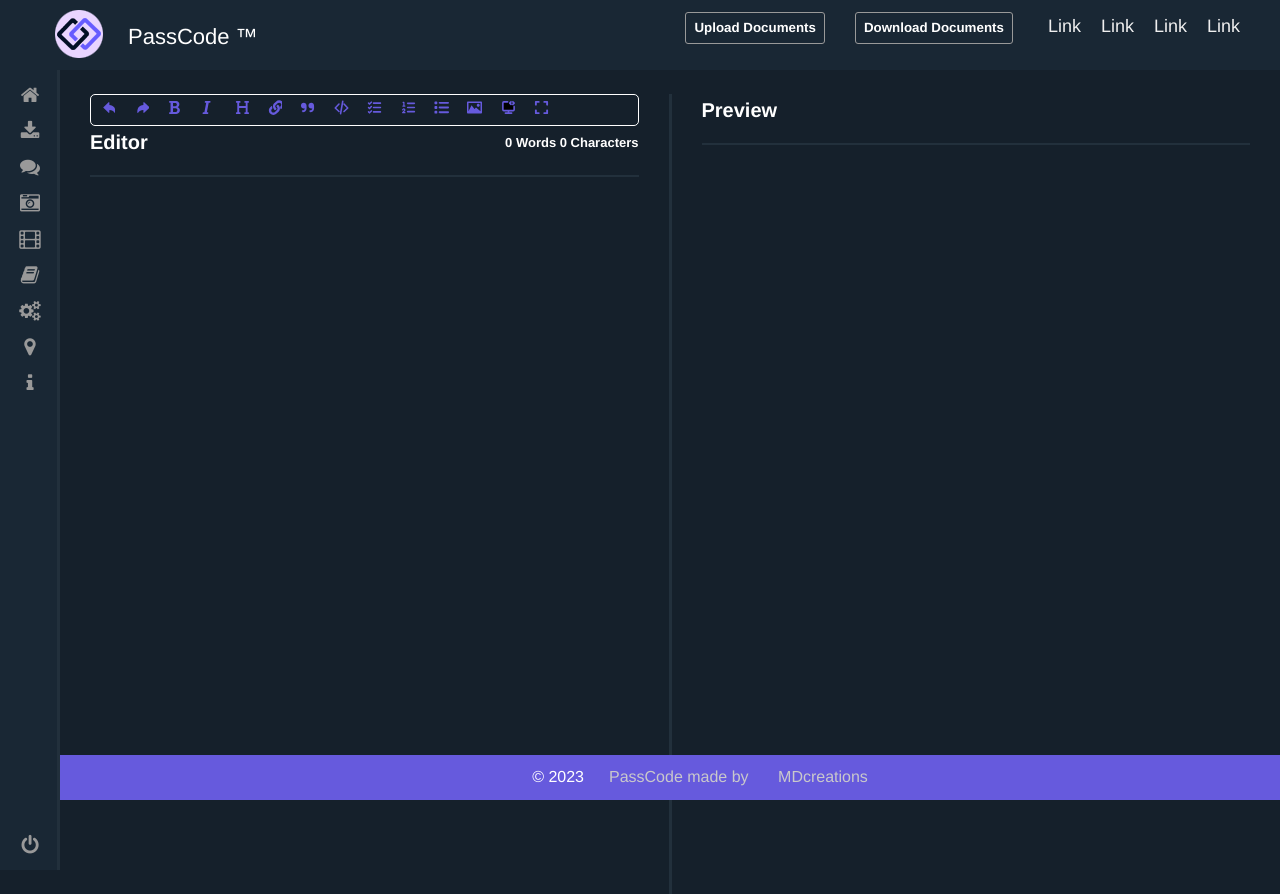
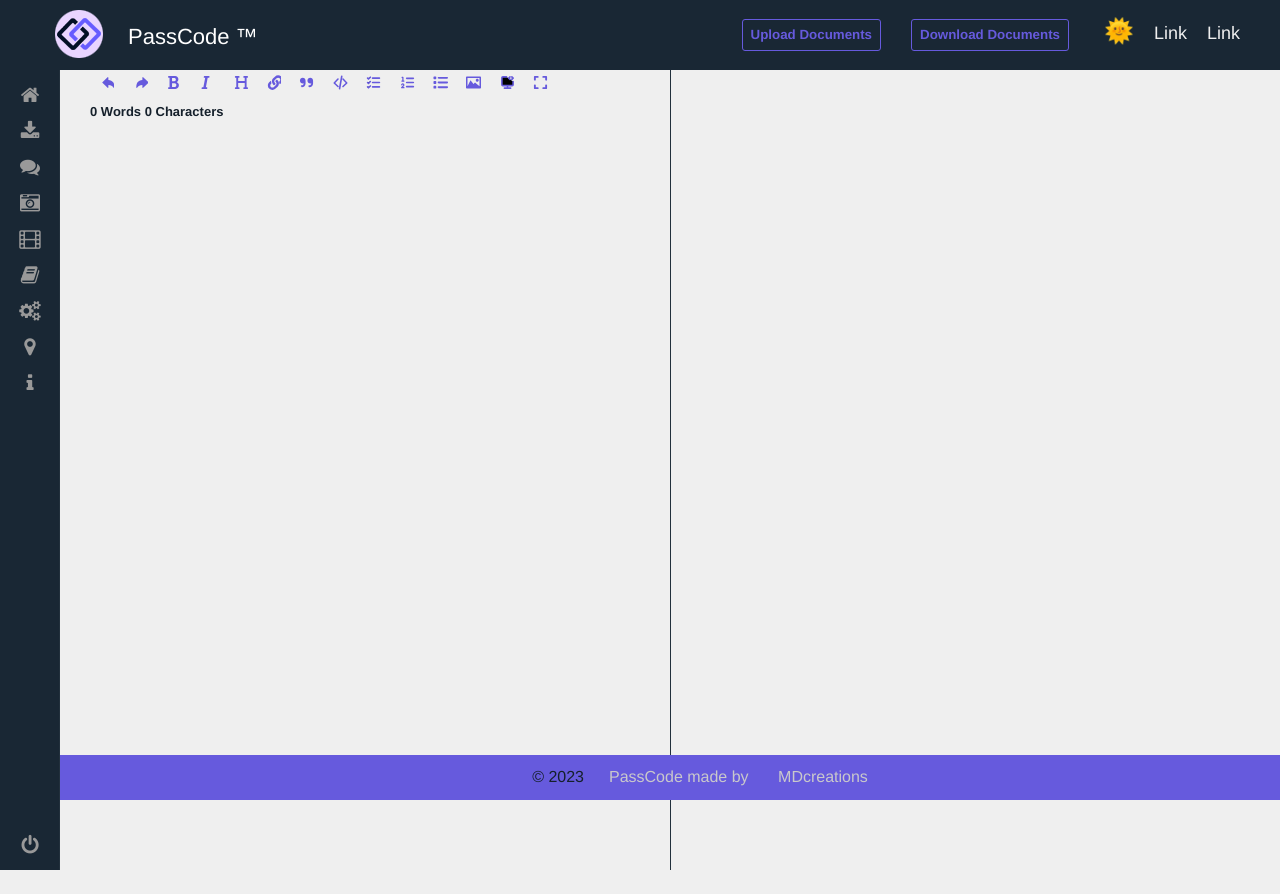
Before and after one commit to adpdaw/PASS-FRONT, a React (Create React App) app: page / in a window 1280 px wide. After the commit the page ends 870 px from the top, so only its background shows below. Built offline with nearby package versions, Linux system fonts and the light colour scheme.

Commit message:
Modo light implementado, mejoras en css

```diff
--- a/src/components/commands/All.js
+++ b/src/components/commands/All.js
@@ -1,7 +1,6 @@
 import { useMarkdown } from "../../provider/markdown-provider";
 import React from "react";
 import Bold from "./Bold";
-
 import Undo from "./Undo";
 import Redo from "./Redo";
 import Italic from "./Italic";
@@ -17,9 +16,10 @@ import Code from "./Code";
 import FullScreen from "./FullScreen";
 
 const All = () => {
+
   return (
     <div className="all">
-      <div className="titleBarWrap">
+      <div className="titleBarWrap" >
         <Undo />
         <Redo />
         <Bold />
--- a/src/components/commands/toolbar.css
+++ b/src/components/commands/toolbar.css
@@ -14,10 +14,10 @@
 }
 
 .all{
-    border:1px solid;
+    /* border:1px solid; */
     width: auto;
     height: auto;
-    border-radius: 5px;
+    /* border-radius: 5px; */
 }
 
 button {
@@ -28,7 +28,9 @@ button {
 }
 
 button:hover{
-    color: var(--white);
+
+    background-color: var(--secondary);
+    border-radius: 4px;
 }
 
   button[aria-label]:focus:after,
--- a/src/components/editor/editor.css
+++ b/src/components/editor/editor.css
@@ -2,15 +2,12 @@
     display: flex;
     flex-direction: column;
     height: 100%;
-
-
-
 }
 
 .editor{
     width: 100%;
     flex-grow: 1;
-    color: #fff;
+    color: inherit;
     margin-bottom: 20px;
     outline: none;
     appearance: none;
@@ -19,3 +16,16 @@
     border: none;
     font-size: calc(1rem);
 }
+
+.editor .light{
+    width: 100%;
+    flex-grow: 1;
+
+    margin-bottom: 20px;
+    outline: none;
+    appearance: none;
+    background: none;
+    resize: none;
+    border: none;
+    font-size: calc(1rem);
+}
--- a/src/components/main-layout/mainLayout.css
+++ b/src/components/main-layout/mainLayout.css
@@ -10,5 +10,5 @@
 }
 
 .mainLayout__col:not(:last-child){
-    border-right: 3px solid var(--dark);
+    border-right: 1px solid var(--dark);
 }
--- a/src/components/navBar/NavBar.js
+++ b/src/components/navBar/NavBar.js
@@ -1,11 +1,31 @@
 import { useMarkdown } from "../../provider/markdown-provider";
-import React, { useState, useRef} from 'react';
+import React, { useState, useRef, useEffect} from 'react';
 import './navBar.css';
 import logo from '../../img/favicon.png';
 
 const NavBar = () =>{
 
     const [markdown, setMarkdown] = useMarkdown();
+    const [mode, setMode] = useState('light');
+
+
+    // Cambia el modo al montar/desmontar el componente
+  useEffect(() => {
+    const savedMode = localStorage.getItem('mode');
+    if (savedMode) {
+      setMode(savedMode);
+    }
+  }, []);
+
+  useEffect(() => {
+    localStorage.setItem('mode', mode);
+    document.body.className = mode;
+  }, [mode]);
+
+  // Cambia el modo al hacer clic en el botón
+  function toggleMode() {
+    setMode(mode === 'light' ? 'dark' : 'light');
+  }
 
     const updateMarkdown = (event) =>{
         const value = event.target.value;
@@ -59,8 +79,7 @@ const NavBar = () =>{
     <input className="inputNav" aria-label="File browser" type="'text/plain'" onClick={downloadFile} />
     <span className="file-customDownload"></span>
     </label>
-    <li>Link</li>
-    <li>Link</li>
+    <li onClick={toggleMode} className="btn-mode" >{mode === 'light' ? '🌞' : '🌚'}</li>
     <li>Link</li>
     <li>Link</li>
   </ul>
--- a/src/components/navBar/navBar.css
+++ b/src/components/navBar/navBar.css
@@ -1,92 +1,3 @@
-/* .nav {
-    height: 50px;
-    width: 100%;
-    background-color: var(--darker) ;
-    position: relative;
-  }
-
-  .nav > .nav-header {
-    display: inline;
-  }
-
-  .nav > .nav-header > .nav-title {
-    display: inline-block;
-    font-size: 22px;
-    color: #fff;
-    padding: 10px 10px 10px 10px;
-  }
-
-  .nav > .nav-btn {
-    display: none;
-  }
-
-  .nav > .nav-links {
-    display: inline;
-    float: right;
-    font-size: 18px;
-    z-index: 100000;
-  }
-
-  .nav > .nav-links > a {
-    display: inline-block;
-    padding: 13px 10px 13px 10px;
-    text-decoration: none;
-    color: #efefef;
-  }
-
-  .nav > .nav-links > a:hover {
-    background-color: rgba(0, 0, 0, 0.3);
-  }
-
-  .nav > #nav-check {
-    display: none;
-  }
-
-  @media (max-width:600px) {
-    .nav > .nav-btn {
-      display: inline-block;
-      position: absolute;
-      right: 0px;
-      top: 0px;
-    }
-    .nav > .nav-btn > label {
-      display: inline-block;
-      width: 50px;
-      height: 50px;
-      padding: 13px;
-    }
-    .nav > .nav-btn > label:hover,.nav  #nav-check:checked ~ .nav-btn > label {
-      background-color: rgba(0, 0, 0, 0.3);
-    }
-    .nav > .nav-btn > label > span {
-      display: block;
-      width: 25px;
-      height: 10px;
-      border-top: 2px solid #eee;
-    }
-    .nav > .nav-links {
-      position: absolute;
-      display: block;
-      width: 100%;
-      background-color: #333;
-      height: 0px;
-      transition: all 0.3s ease-in;
-      overflow-y: hidden;
-      top: 50px;
-      left: 0px;
-    }
-    .nav > .nav-links > a {
-      display: block;
-      width: 100%;
-    }
-    .nav > #nav-check:not(:checked) ~ .nav-links {
-      height: 0px;
-    }
-    .nav > #nav-check:checked ~ .nav-links {
-      height: calc(100vh - 50px);
-      overflow-y: auto;
-    }
-  } */
 
   /* Nuevo css */
   .nav {
@@ -173,6 +84,10 @@
     display: none;
   }
 
+  .btn-mode{
+    font-size: 1.5rem;
+  }
+
 /* Button Upload Document */
 input[type="file"] {
   display: none;
@@ -185,7 +100,7 @@ input[type="file"] {
   content: 'Upload Documents';
   display: inline-block;
   /* background: linear-gradient(top, #f9f9f9, #e3e3e3); */
-  border: 1px solid #999;
+  border: 1px solid var(--primary);
   border-radius: 3px;
   padding: 5px 8px;
   outline: none;
@@ -195,10 +110,11 @@ input[type="file"] {
   font-weight: 700;
   font-size: 10pt;
   margin-left: 5px;
+  color: var(--primary);
 }
 .file-custom:hover::before {
-  border-color: #b07ff0;
-  color: #b07ff0;
+  border-color: var(--white);
+  color: var(--white);
 }
 /* .file-custom:active::before {
   background: -webkit-linear-gradient(top, #e3e3e3, #f9f9f9);
@@ -217,7 +133,7 @@ input[type="'text/plain'"] {
   content: 'Download Documents';
   display: inline-block;
   /* background: linear-gradient(top, #f9f9f9, #e3e3e3); */
-  border: 1px solid #999;
+  border: 1px solid  var(--primary);
   border-radius: 3px;
   padding: 5px 8px;
   outline: none;
@@ -227,25 +143,19 @@ input[type="'text/plain'"] {
   font-weight: 700;
   font-size: 10pt;
   margin-left: 5px;
+  color: var(--primary);
 }
+
 .file-customDownload:hover::before {
-  border-color: #b07ff0;
-  color: #b07ff0;
+  border-color: var(--white);
+  color: var(--white);
 }
 .file-customDownload:active::before {
   background: -webkit-linear-gradient(top, #e3e3e3, #f9f9f9);
 }
 /* End Button Upload Document */
 
-
-
-
-
-
-
-
-
-  @media (max-width:750px) {
+  @media (max-width:850px) {
     .nav > .nav-btn {
       display: inline-block;
       position: absolute;
@@ -259,7 +169,7 @@ input[type="'text/plain'"] {
       padding: 13px;
     }
     .nav > .nav-btn > label:hover,.nav  #nav-check:checked ~ .nav-btn > label {
-      background-color: rgba(0, 0, 0, 0.3);
+      background-color: var(--dark);
     }
     .nav > .nav-btn > label > span {
       display: block;
@@ -271,7 +181,7 @@ input[type="'text/plain'"] {
       position: absolute;
       display: block;
       width: 100%;
-      background-color: #333;
+      background-color: var(--dark);
       height: 0px;
       transition: all 0.3s ease-in;
       overflow-y: hidden;
--- a/src/components/preview/Preview.js
+++ b/src/components/preview/Preview.js
@@ -12,6 +12,7 @@ const Preview = () =>{
             <div className="preview__scroll">
                 <ReactMarkdown>{markdown}</ReactMarkdown>
             </div>
+
         </div>
     );
 }
--- a/src/components/preview/preview.css
+++ b/src/components/preview/preview.css
@@ -10,13 +10,14 @@
 
 }
 
-.preview__scroll img {
+.preview__scroll h1, h2 ,h3 ,h4 ,h5,h6 {
 
+  text-align: center;
 }
 
 .preview__scroll::before > ul > li{
     list-style: square;
-    color: white;
+    color:var(--white)
 }
 
 pre{
@@ -24,16 +25,16 @@ pre{
     border-radius: 5px;
 }
 
-pre > code{
+/* pre > code{
     background-color: rgb(148, 148, 231, 0.5);
     border-radius: 5px;
     color: var(--white)
-}
+} */
 
 code{
     background-color: rgb(148, 148, 231, 0.8);
     border-radius: 3px;
-    color: var(--white);
+    /* color: var(--white); */
     padding: 2px;
 
 }
@@ -42,7 +43,7 @@ blockquote {
     quotes: "\201C""\201D""\2018""\2019";
   }
   blockquote:before {
-    color: var(--white);
+    /* color: var(--white); */
     content: open-quote;
     font-size: 1.5em;
     line-height: 0.1em;
@@ -50,7 +51,7 @@ blockquote {
   }
 
   blockquote:after {
-    color: var(--white);
+    /* color: var(--white); */
     content: close-quote;
     font-size: 1.5em;
     line-height: 0.1em;
--- a/src/components/sidebar/SideBar.js
+++ b/src/components/sidebar/SideBar.js
@@ -19,8 +19,7 @@ const Sidebar = () => {
 
 
   return (
-    <>Italic
-    <div className="area"></div><nav className="main-menu">
+    <nav className="main-menu">
             <ul>
                 <li>
                     <a href="#">
@@ -112,7 +111,7 @@ const Sidebar = () => {
             </ul>
         </nav>
 
-    </>
+
   );
 };
 
--- a/src/components/sidebar/sidebar.css
+++ b/src/components/sidebar/sidebar.css
@@ -1,134 +1,6 @@
 @import url(//netdna.bootstrapcdn.com/font-awesome/4.0.3/css/font-awesome.css);
 
 @import url(https://fonts.googleapis.com/css?family=Titillium+Web:300);
-/* .fa-2x {
-font-size: 2em;
-}
-.fa {
-position: relative;
-display: table-cell;
-width: 60px;
-height: 36px;
-text-align: center;
-vertical-align: middle;
-font-size:20px;
-}
-
-
-.main-menu:hover,nav.main-menu.expanded {
-width:250px;
-overflow:visible;
-}
-
-.main-menu {
-background:#212121;
-border-right: 3px solid var(--dark);
-position:absolute;
-top:0;
-bottom:0;
-height:100%;
-left:0;
-width:60px;
-overflow:hidden;
--webkit-transition:width .05s linear;
-transition:width .05s linear;
--webkit-transform:translateZ(0) scale(1,1);
-z-index:1000;
-margin-top: 60px;
-}
-
-.main-menu>ul {
-margin:7px 0;
-}
-
-.main-menu li {
-position:relative;
-display:block;
-width:250px;
-}
-
-.main-menu li>a {
-position:relative;
-display:table;
-border-collapse:collapse;
-border-spacing:0;
-color:#999;
- font-family: arial;
-font-size: 14px;
-text-decoration:none;
--webkit-transform:translateZ(0) scale(1,1);
--webkit-transition:all .1s linear;
-transition:all .1s linear;
-
-}
-
-.main-menu .nav-icon {
-position:relative;
-display:table-cell;
-width:60px;
-height:36px;
-text-align:center;
-vertical-align:middle;
-font-size:18px;
-}
-
-.main-menu .nav-text {
-position:relative;
-display:table-cell;
-vertical-align:middle;
-width:190px;
-  font-family: 'Titillium Web', sans-serif;
-}
-
-.main-menu>ul.logout {
-position:absolute;
-left:0;
-bottom:0;
-}
-
-.no-touch .scrollable.hover {
-overflow-y:hidden;
-}
-
-.no-touch .scrollable.hover:hover {
-overflow-y:auto;
-overflow:visible;
-}
-
-a:hover,a:focus {
-text-decoration:none;
-}
-
-nav {
--webkit-user-select:none;
--moz-user-select:none;
--ms-user-select:none;
--o-user-select:none;
-user-select:none;
-}
-
-nav ul,nav li {
-outline:0;
-margin:0;
-padding:0;
-}
-.main-menu li:hover>a,nav.main-menu li.active>a,.dropdown-menu>li>a:hover,.dropdown-menu>li>a:focus,.dropdown-menu>.active>a,.dropdown-menu>.active>a:hover,.dropdown-menu>.active>a:focus,.no-touch .dashboard-page nav.dashboard-menu ul li:hover a,.dashboard-page nav.dashboard-menu ul li.active a {
-color:#fff;
-background-color:#000000;
-}
-.area {
-float: left;
-background: #e2e2e2;
-width: 100%;
-height: 100%;
-}
-@font-face {
-  font-family: 'Titillium Web';
-  font-style: normal;
-  font-weight: 300;
-  src: local('Titillium WebLight'), local('TitilliumWeb-Light'), url(http://themes.googleusercontent.com/static/fonts/titilliumweb/v2/anMUvcNT0H1YN4FII8wpr24bNCNEoFTpS2BTjF6FB5E.woff) format('woff');
-} */
-
 
 /*  Nuevo css*/
 .fa-2x {
@@ -152,7 +24,7 @@ height: 100%;
 
   .main-menu {
   background:var(--darker);;
-  border-right: 3px solid var(--dark);
+  border-right: 1px solid var(--dark);
   position:absolute;
   top:0;
   bottom:0;
@@ -244,7 +116,7 @@ height: 100%;
   }
   .main-menu li:hover>a,nav.main-menu li.active>a,.dropdown-menu>li>a:hover,.dropdown-menu>li>a:focus,.dropdown-menu>.active>a,.dropdown-menu>.active>a:hover,.dropdown-menu>.active>a:focus,.no-touch .dashboard-page nav.dashboard-menu ul li:hover a,.dashboard-page nav.dashboard-menu ul li.active a {
   color:var(--primary);
-  background-color:#000000;
+  background-color:var(--darkest);
   }
   .area {
   float: left;
--- a/src/components/title-bar/TitleBar.js
+++ b/src/components/title-bar/TitleBar.js
@@ -5,10 +5,10 @@ const TitleBar = ({title , aside}) => (
     <div className='mb-4'>
 
         <div className='titleBar__wrap'>
-            {title && <h4 className='mb-2'>{title}</h4>}
+            {/* {title && <h4 className='mb-2'>{title}</h4>} */}
             {aside && <h6 className='mb-2'> {aside} </h6>}
         </div>
-        <hr/>
+        {/* <hr/> */}
     </div>
 );
 
--- a/src/index.css
+++ b/src/index.css
@@ -13,6 +13,7 @@
   --contrast: #8899AC;
   --primary:#665add;
   --white: #eeee;
+  --secondary: #e9d5ff;
 
 }
 
@@ -32,8 +33,23 @@ line-height: 1.5;
 -webkit-font—smoothing: grayscale;
 /* -moz-osx-font—smoothing: grayscale;  */
 background-color: var(--darkest) ;
-color: white;
+color: var(--white);
 }
+
+
+/* Estilos para el modo oscuro */
+body.dark {
+  background-color: var(--darkest) ;
+  color: var(--white);
+}
+
+/* Estilos para el modo claro */
+body.light {
+  background-color: var(--white);
+  color: var(--darkest);
+}
+
+
 
 /*Typography*/
 p{
@@ -89,34 +105,12 @@ button:hover{
   cursor: pointer;
 
 }
-
-/*Buttons*/
-/* button{
-  --button-bg:white;
-  --border-bg: white;
-  --text-color:var(--darkest);
-  display: inline—block;
-  width: fit-content;
-  border: none;
-  outline: none;
-  background-color:var(--button-bg);
-  color: var(--text-color);
-  border: 2px solid var(--border-bg) ;
-  transition: 2s opacity ;
-  padding: 0.5em 1.5em;
-  cursor: pointer;
-  border-radius: 0.8125rem;
-  font-weight: 700;
-} */
-
-/* button:hover{
-opacity: 0.9;
-} */
 /*Horizontal line*/
 hr{
   border: none;
-  height: 2px;
+  height: 1px;
   background-color: var(--dark);
+  margin: 0%;
 }
 
 /*Utilities*/
@@ -124,5 +118,5 @@ hr{
   margin-bottom: 0.5rem;
 }
 .mb-4{
-  margin-bottom: 1.5rem;
+  margin-bottom: 1rem;
 }
```
